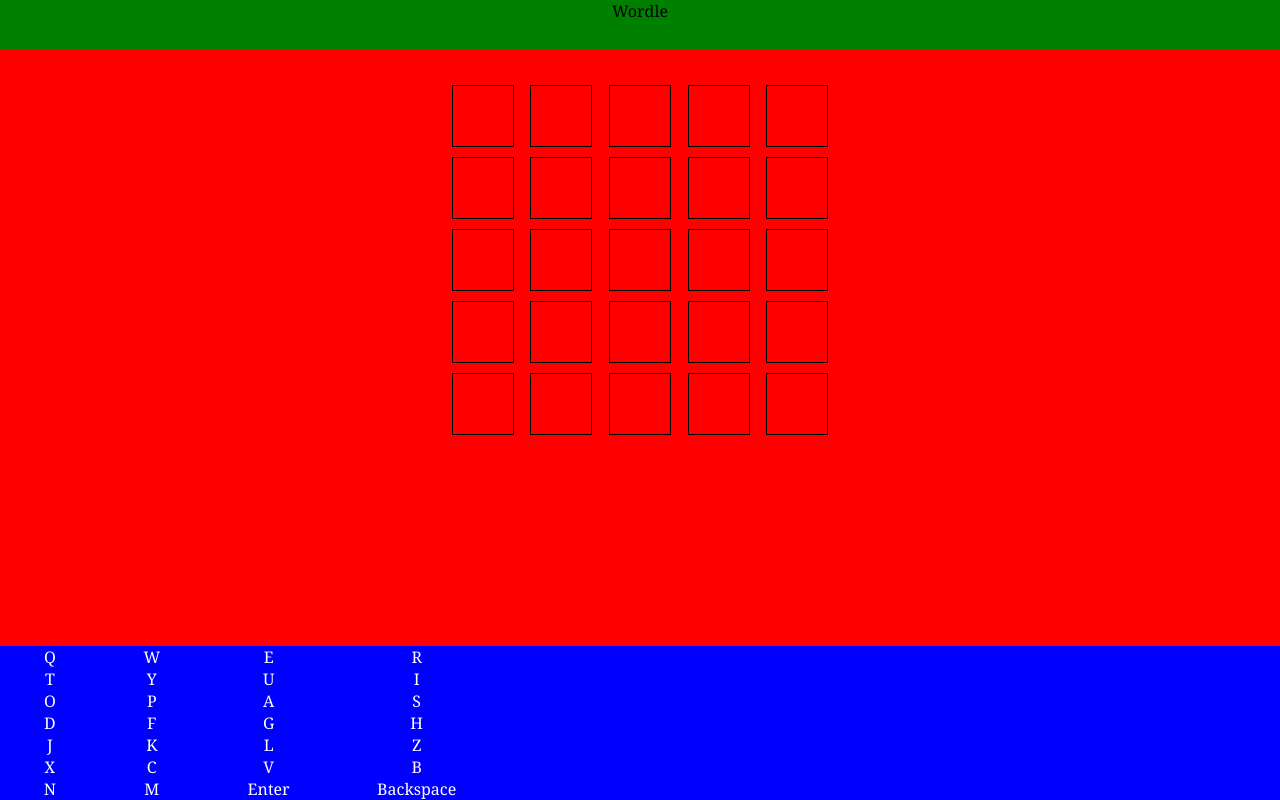
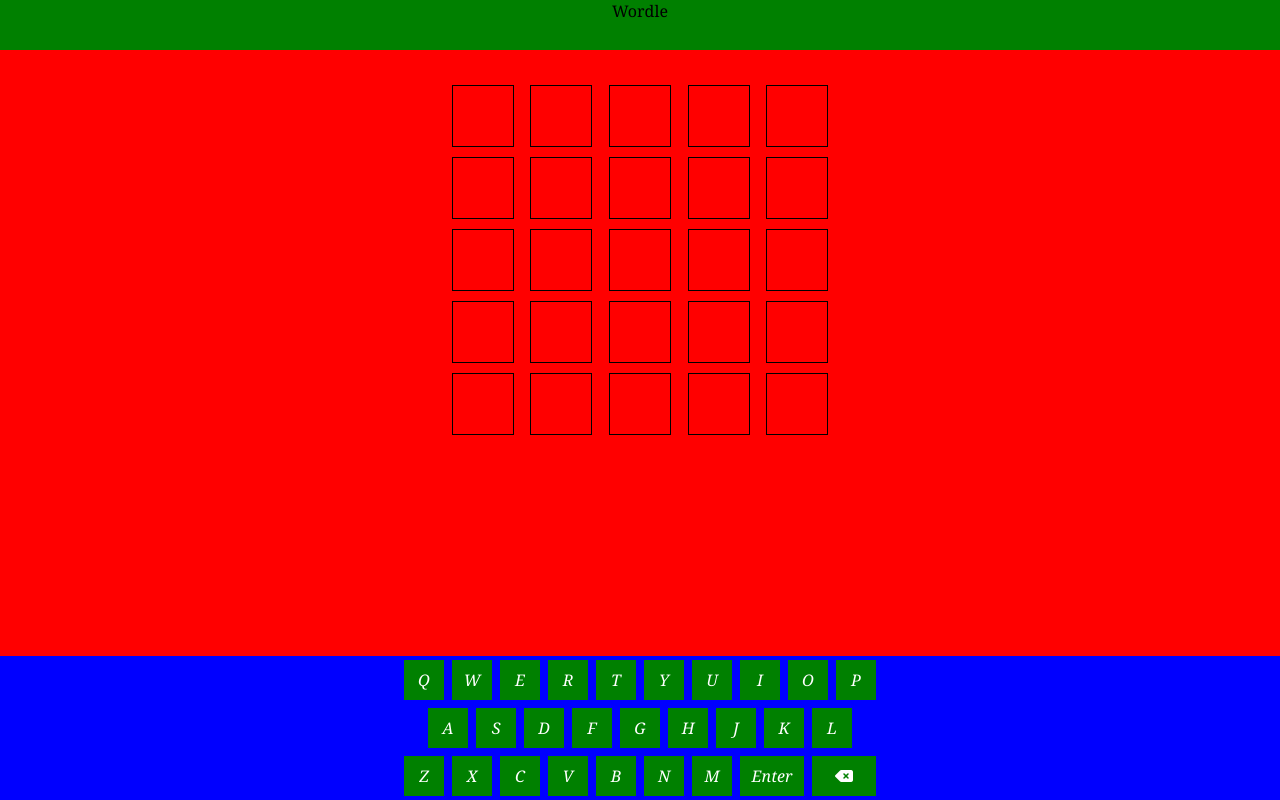
Before and after one commit to gattlin1/Wordle, a React (Create React App) app: page / in a window 1280 px wide. Built offline with nearby package versions, Linux system fonts and the light colour scheme.

Commit message:
Aligning the keys on the keyboard.

```diff
--- a/package.json
+++ b/package.json
@@ -3,6 +3,7 @@
   "version": "0.1.0",
   "private": true,
   "dependencies": {
+    "@fortawesome/fontawesome-free": "^6.1.1",
     "@testing-library/jest-dom": "^5.16.4",
     "@testing-library/react": "^12.1.4",
     "@testing-library/user-event": "^13.5.0",
--- a/public/index.html
+++ b/public/index.html
@@ -24,7 +24,7 @@
       work correctly both with client-side routing and a non-root public URL.
       Learn how to configure a non-root public URL by running `npm run build`.
     -->
-    <title>React App</title>
+    <title>Wordle</title>
   </head>
   <body>
     <noscript>You need to enable JavaScript to run this app.</noscript>
--- a/src/App.scss
+++ b/src/App.scss
@@ -3,6 +3,7 @@
   height: 100%;
   display: flex;
   flex-direction: column;
+  overflow-y: hidden;
 
   header {
     background-color: green;
@@ -18,5 +19,7 @@
 
   .keyboard-container {
     background-color: blue;
+    display: flex;
+    place-content: center;
   }
 }
--- a/src/components/Board/Board.tsx
+++ b/src/components/Board/Board.tsx
@@ -26,22 +26,20 @@ function Board({
       setGuessCount(guessCount + 1);
     } else if (key === 'Backspace' && currentGuess.length > 0) {
       currentGuess = currentGuess.slice(0, -1);
-      updatedGuesses(currentGuess);
+      updateGuesses(currentGuess);
     } else if (
       // Check to see if input is a letter.
-      (keyCode >= 65 && keyCode <= 90) ||
-      (keyCode >= 97 && keyCode <= 122)
+      ((keyCode >= 65 && keyCode <= 90) || (keyCode >= 97 && keyCode <= 122)) &&
+      currentGuess.length < 5
     ) {
-      if (currentGuess.length < 5) {
-        currentGuess += key.toUpperCase();
-        updatedGuesses(currentGuess);
-      }
+      currentGuess += key.toUpperCase();
+      updateGuesses(currentGuess);
     }
   };
 
-  const updatedGuesses = (word: string) => {
+  const updateGuesses = (guess: string) => {
     const tempGuesses = guesses.slice();
-    tempGuesses.splice(guessCount, 1, word);
+    tempGuesses.splice(guessCount, 1, guess);
     setGuesses(tempGuesses);
   };
 
--- a/src/components/Keyboard/Keyboard.scss
+++ b/src/components/Keyboard/Keyboard.scss
@@ -1,6 +1,26 @@
+@import '@fortawesome/fontawesome-free/css/all.css';
+
 .keyboard {
-  display: grid;
-  grid-template-columns: auto auto auto auto;
   max-width: 500px;
   color: white;
+
+  .row {
+    display: flex;
+    justify-content: center;
+
+    .key {
+      background-color: green;
+      display: flex;
+      align-items: center;
+      justify-content: center;
+      margin: 4px;
+      width: 40px;
+      height: 40px;
+    }
+
+    .backspace,
+    .enter {
+      flex-grow: 1;
+    }
+  }
 }
--- a/src/components/Keyboard/Keyboard.tsx
+++ b/src/components/Keyboard/Keyboard.tsx
@@ -10,10 +10,9 @@ function Keyboard({
 }: WordleProps) {
   // prettier-ignore
   const keyboardKeys = [
-    'Q', 'W', 'E', 'R', 'T', 'Y', 'U', 'I', 'O', 'P',
-    'A', 'S', 'D', 'F', 'G', 'H', 'J', 'K', 'L',
-    'Z', 'X', 'C', 'V', 'B', 'N', 'M',
-    'Enter', 'Backspace'
+    ['Q', 'W', 'E', 'R', 'T', 'Y', 'U', 'I', 'O', 'P'],
+    ['A', 'S', 'D', 'F', 'G', 'H', 'J', 'K', 'L'],
+    ['Z', 'X', 'C', 'V', 'B', 'N', 'M', 'Enter', 'Backspace']
   ];
 
   const handleKeyboardInput = (key: string) => {
@@ -24,7 +23,11 @@ function Keyboard({
     } else if (key === 'Backspace' && currentGuess.length > 0) {
       currentGuess = currentGuess.slice(0, -1);
       updateGuesses(currentGuess);
-    } else {
+    } else if (
+      key !== 'Enter' &&
+      key !== 'Backspace' &&
+      currentGuess.length < 5
+    ) {
       currentGuess += key;
       updateGuesses(currentGuess);
     }
@@ -35,10 +38,34 @@ function Keyboard({
     tempGuesses.splice(guessCount, 1, guess);
     setGuesses(tempGuesses);
   };
+
+  const createKeyboardKey = (key: string) => {
+    let kbkey = <i>{key}</i>;
+    let keyClasses = ['key'];
+
+    if (key === 'Backspace') {
+      kbkey = <i id='backspace' className='fa-solid fa-delete-left'></i>;
+      keyClasses.push('backspace');
+    }
+    if (key === 'Enter') {
+      kbkey = <i id='enter'>{key}</i>;
+      keyClasses.push('enter');
+    }
+    return (
+      <div
+        className={keyClasses.join(' ')}
+        onClick={() => handleKeyboardInput(key)}
+      >
+        {kbkey}
+      </div>
+    );
+  };
   return (
     <div className='keyboard'>
-      {keyboardKeys.map((char) => (
-        <div onClick={() => handleKeyboardInput(char)}>{char}</div>
+      {keyboardKeys.map((keyboardRow) => (
+        <div className='row'>
+          {keyboardRow.map((key) => createKeyboardKey(key))}
+        </div>
       ))}
     </div>
   );
```
Also changed, not shown: 1 other file (tests, documents, lock files or other folders).
